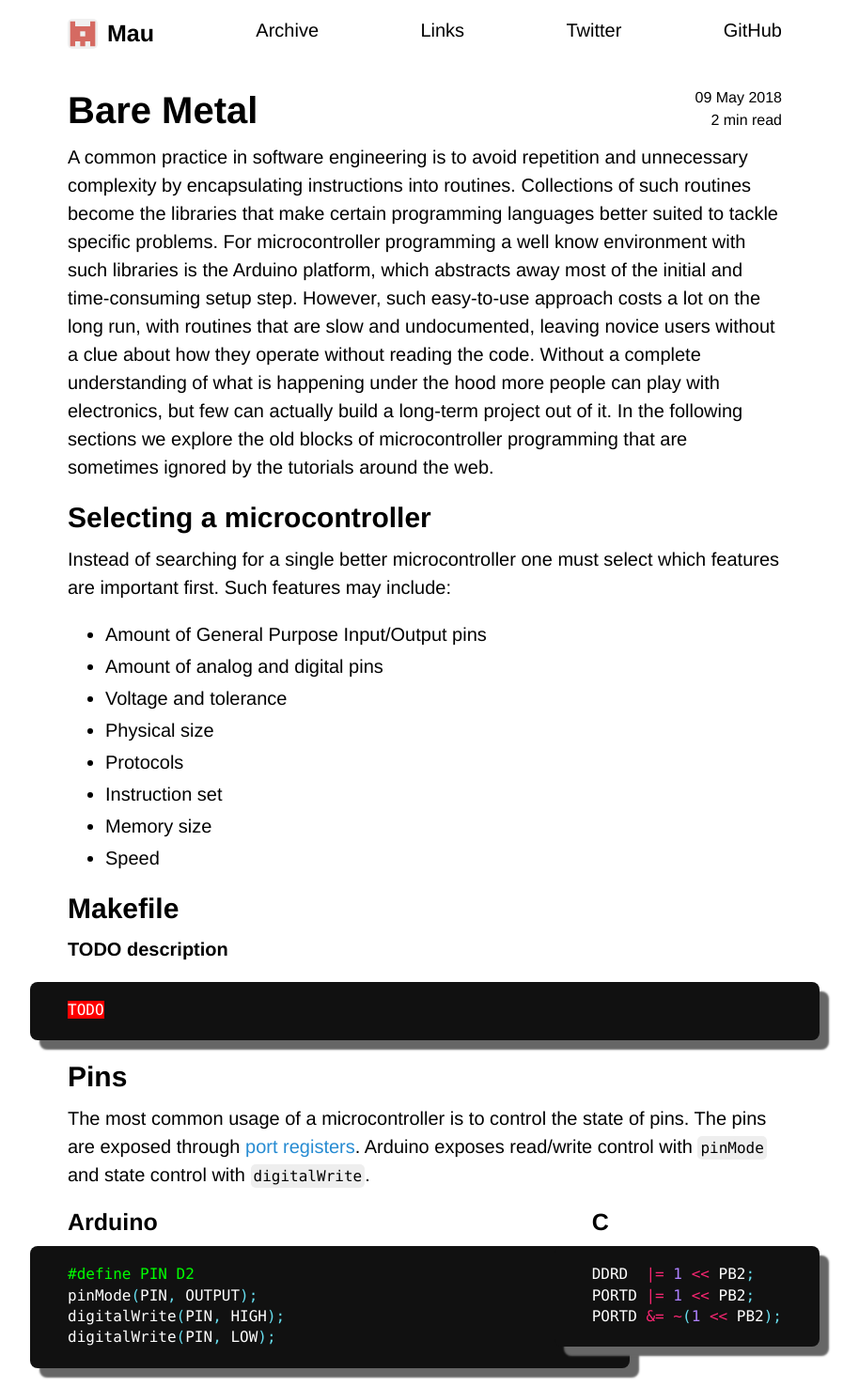
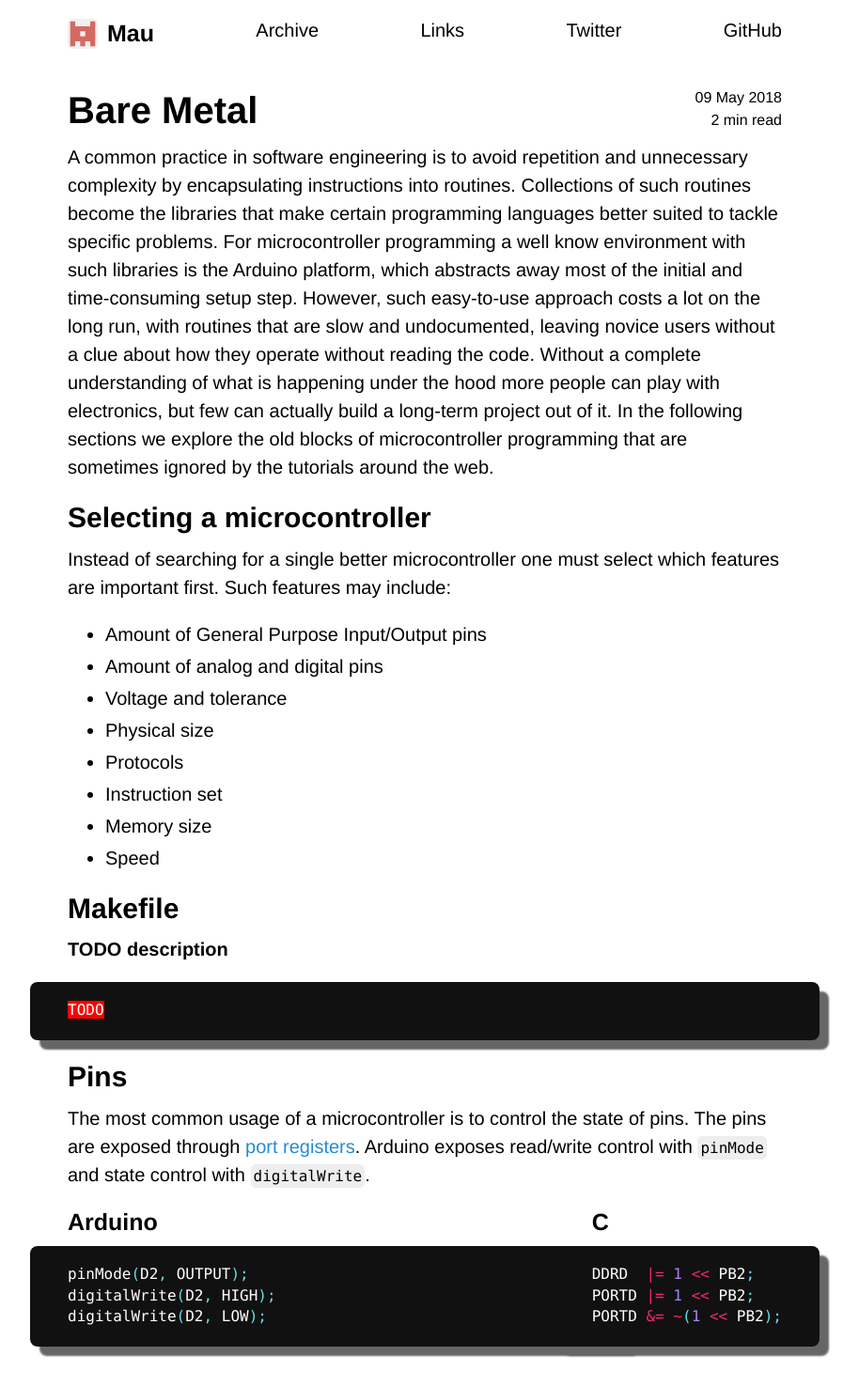
Before and after one commit to Maumagnaguagno/maumagnaguagno.github.io, a Jekyll site: the page built from baremetal.md, in a window 1280 px wide. Shown: the whole page at 94% size, without its empty margins (188-1102 px from the left). Built offline with Jekyll 4.4.1, drawn with Linux system fonts in a browser that asks for light colours; our own code applies the rules of GitHub Pages for plain Markdown files; after the commit the page ends 1453 px from its top, so only the background shows below that.

Commit message:
Keep Bare Metal examples with same amount of lines in split view

````diff
--- a/baremetal.md
+++ b/baremetal.md
@@ -42,10 +42,9 @@ Arduino exposes read/write control with ``pinMode`` and state control with ``dig
 
 ### Arduino
 ```c
-#define PIN D2
-pinMode(PIN, OUTPUT);
-digitalWrite(PIN, HIGH);
-digitalWrite(PIN, LOW);
+pinMode(D2, OUTPUT);
+digitalWrite(D2, HIGH);
+digitalWrite(D2, LOW);
 ```
 
 </div>
````
